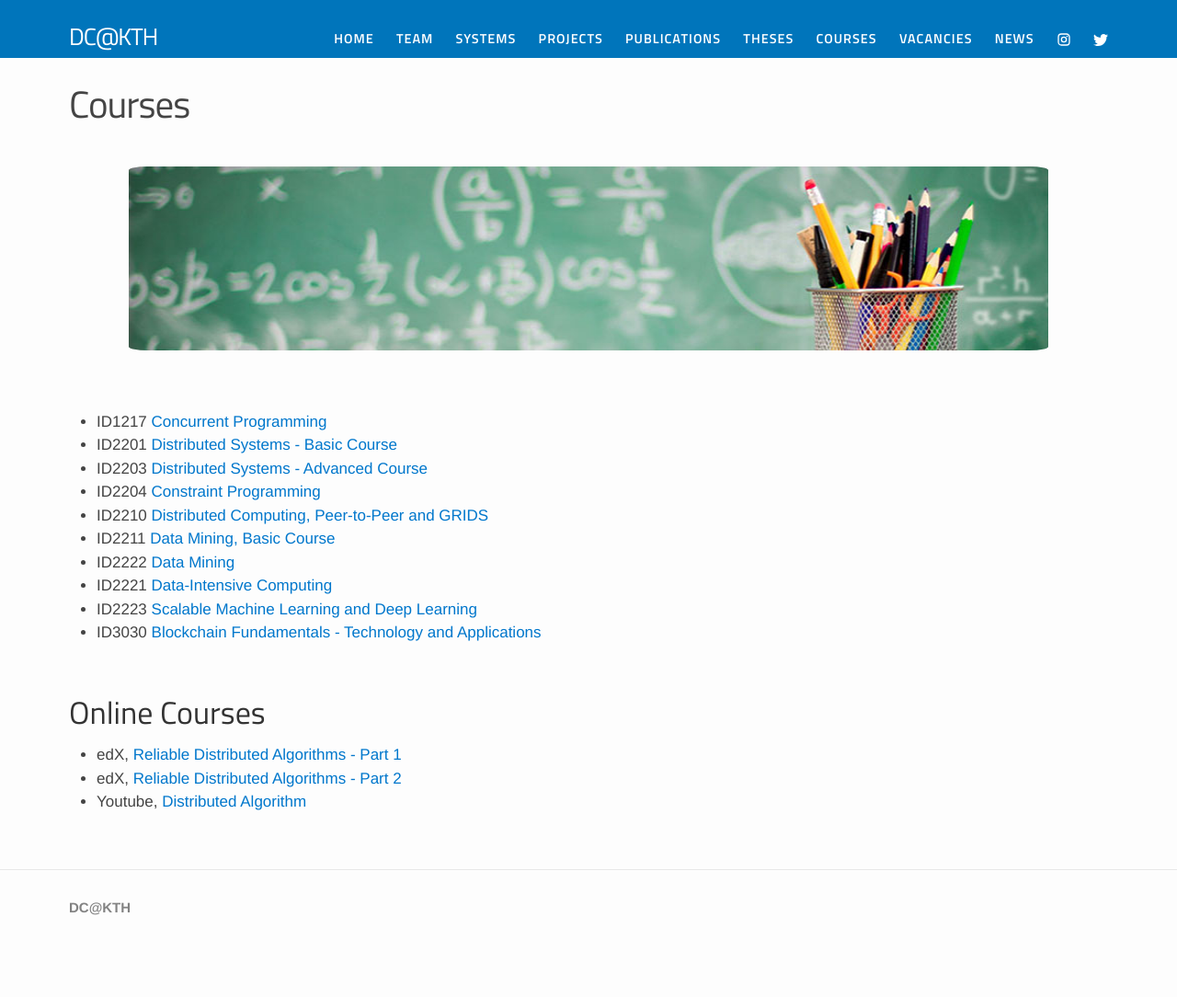
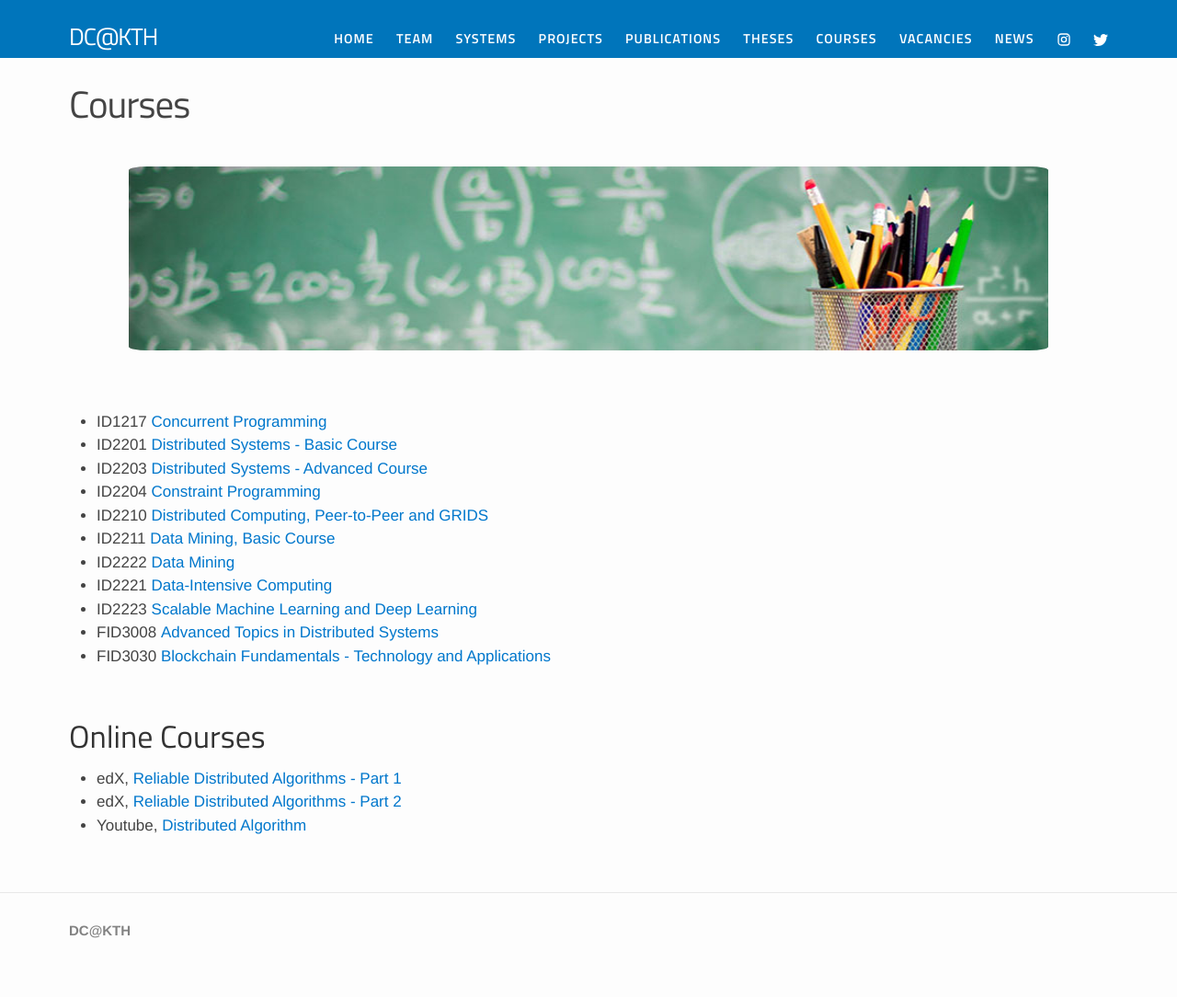
Before and after one commit to dcatkth/dcatkth.github.io, a Jekyll site: the page built from courses.md, in a window 1280 px wide. Shown: the whole page at 92% size. Built offline with Jekyll 4.4.1, drawn with Linux system fonts in a browser that asks for light colours; before the commit the page ends 1058 px from its top, so only the background shows below that.

Commit message:
زخعقسثس

```diff
--- a/courses.md
+++ b/courses.md
@@ -16,7 +16,8 @@ permalink: /courses/
 * ID2222 [Data Mining](https://www.kth.se/student/kurser/kurs/ID2222)
 * ID2221 [Data-Intensive Computing](https://id2221kth.github.io/)
 * ID2223 [Scalable Machine Learning and Deep Learning](https://id2223kth.github.io/)
-* ID3030 [Blockchain Fundamentals - Technology and Applications](https://sites.google.com/view/bfat-kth/)
+* FID3008 [Advanced Topics in Distributed Systems](https://github.com/dcatkth/readinggroup/blob/master/README.md)
+* FID3030 [Blockchain Fundamentals - Technology and Applications](https://sites.google.com/view/bfat-kth/)
 
 <br>
 ## Online Courses
```
